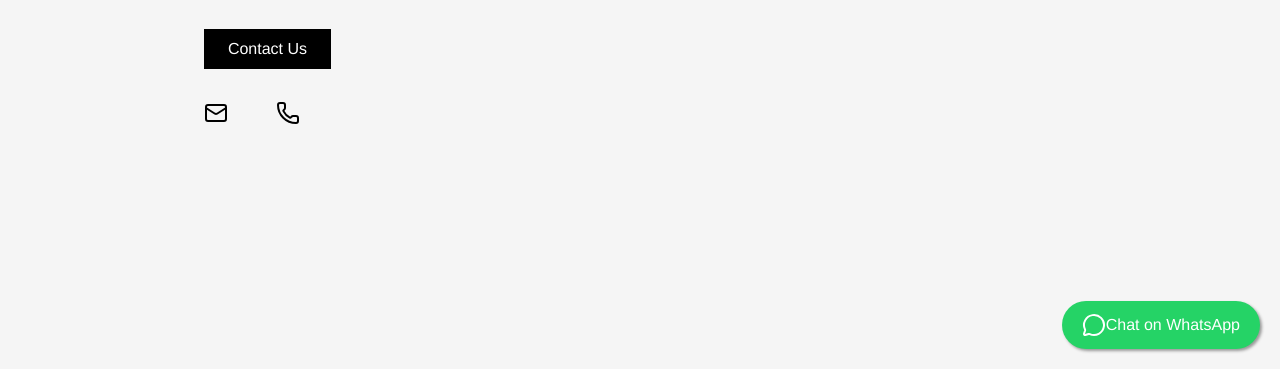
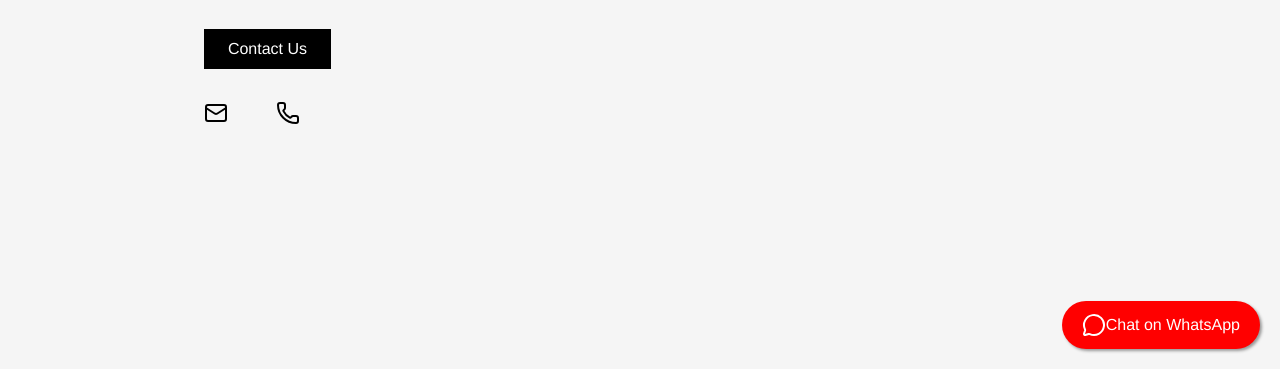
Before and after one commit to euduro/euduro, a plain HTML site: page index.html in a window 1280 px wide. Shown: the part 431-800 px from the top of the page. Drawn offline with nearby package versions, Linux system fonts and the light colour scheme; some icons are missing.

Commit message:
whatsapp chat button color update

```diff
--- a/index.html
+++ b/index.html
@@ -57,7 +57,7 @@
             position: fixed;
             bottom: 20px;
             right: 20px;
-            background-color: #25D366;
+            background-color: #ff0000;
             color: white;
             border-radius: 50px;
             text-align: center;
```
